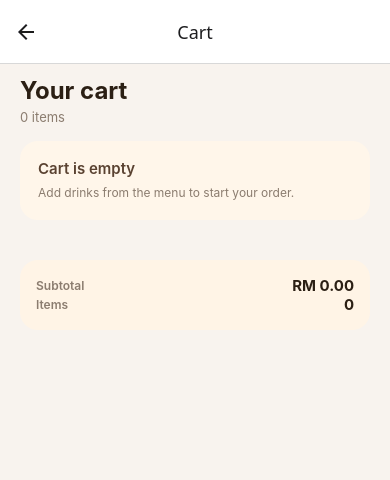
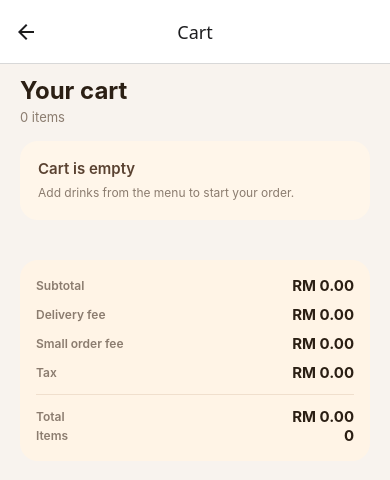
Before and after one commit to codemedavid/coffee-shop, a React Native app: screen /Cart in a window 390 px wide. Shown: the top 480 px of the page. Built offline with nearby package versions, Linux system fonts and the light colour scheme.

Commit message:
feat(cart): apply tax and fee totals
Calculate tax, delivery, and small-order fees in cart totals.
Surface fee breakdown and total in the cart summary.

```diff
--- a/src/data/cart.tsx
+++ b/src/data/cart.tsx
@@ -4,6 +4,13 @@ type CartCustomizations = {
   sizeLabel: string;
   sugarLabel: string;
   addOnLabels: string[];
+};
+
+type CartFees = {
+  tax: number;
+  delivery: number;
+  smallOrder: number;
+  total: number;
 };
 
 export type CartItem = {
@@ -19,6 +26,8 @@ export type CartItem = {
 type CartTotals = {
   subtotal: number;
   itemCount: number;
+  fees: CartFees;
+  total: number;
 };
 
 type CartContextValue = {
@@ -31,6 +40,26 @@ type CartContextValue = {
 };
 
 const CartContext = createContext<CartContextValue | undefined>(undefined);
+
+const feeRules = {
+  taxRate: 0.06,
+  deliveryFee: 5,
+  smallOrderMin: 20,
+  smallOrderFee: 2,
+};
+
+const emptyFees: CartFees = { tax: 0, delivery: 0, smallOrder: 0, total: 0 };
+
+const calculateFees = (subtotal: number): CartFees => {
+  if (subtotal <= 0) {
+    return emptyFees;
+  }
+  const delivery = feeRules.deliveryFee;
+  const smallOrder = subtotal < feeRules.smallOrderMin ? feeRules.smallOrderFee : 0;
+  const tax = subtotal * feeRules.taxRate;
+  const total = tax + delivery + smallOrder;
+  return { tax, delivery, smallOrder, total };
+};
 
 const normalizeKeyPart = (value: string) =>
   value.trim().toLowerCase().replace(/\s+/g, ' ');
@@ -54,15 +83,18 @@ export function CartProvider({ children }: { children: React.ReactNode }) {
   const [items, setItems] = useState<CartItem[]>([]);
 
   const totals = useMemo(
-    () =>
-      items.reduce<CartTotals>(
+    () => {
+      const baseTotals = items.reduce<CartTotals>(
         (acc, item) => {
           acc.itemCount += item.qty;
           acc.subtotal += item.unitPrice * item.qty;
           return acc;
         },
-        { subtotal: 0, itemCount: 0 },
-      ),
+        { subtotal: 0, itemCount: 0, fees: emptyFees, total: 0 },
+      );
+      const fees = calculateFees(baseTotals.subtotal);
+      return { ...baseTotals, fees, total: baseTotals.subtotal + fees.total };
+    },
     [items],
   );
 
--- a/src/screens/cart/CartScreen.tsx
+++ b/src/screens/cart/CartScreen.tsx
@@ -102,9 +102,36 @@ export default function CartScreen() {
           </View>
         )}
         <View style={styles.summaryCard}>
+          <View style={styles.summaryGroup}>
+            <View style={styles.summaryRow}>
+              <Text style={styles.summaryLabel}>Subtotal</Text>
+              <Text style={styles.summaryValue}>
+                {formatPrice(totals.subtotal)}
+              </Text>
+            </View>
+            <View style={styles.summaryRow}>
+              <Text style={styles.summaryLabel}>Delivery fee</Text>
+              <Text style={styles.summaryValue}>
+                {formatPrice(totals.fees.delivery)}
+              </Text>
+            </View>
+            <View style={styles.summaryRow}>
+              <Text style={styles.summaryLabel}>Small order fee</Text>
+              <Text style={styles.summaryValue}>
+                {formatPrice(totals.fees.smallOrder)}
+              </Text>
+            </View>
+            <View style={styles.summaryRow}>
+              <Text style={styles.summaryLabel}>Tax</Text>
+              <Text style={styles.summaryValue}>
+                {formatPrice(totals.fees.tax)}
+              </Text>
+            </View>
+          </View>
+          <View style={styles.summaryDivider} />
           <View style={styles.summaryRow}>
-            <Text style={styles.summaryLabel}>Subtotal</Text>
-            <Text style={styles.summaryValue}>{formatPrice(totals.subtotal)}</Text>
+            <Text style={styles.summaryLabel}>Total</Text>
+            <Text style={styles.summaryValue}>{formatPrice(totals.total)}</Text>
           </View>
           <View style={styles.summaryRow}>
             <Text style={styles.summaryLabel}>Items</Text>
@@ -263,6 +290,14 @@ const styles = StyleSheet.create({
     borderRadius: 18,
     padding: 16,
   },
+  summaryGroup: {
+    gap: 10,
+  },
+  summaryDivider: {
+    height: 1,
+    backgroundColor: '#f0dfcd',
+    marginVertical: 12,
+  },
   summaryRow: {
     flexDirection: 'row',
     justifyContent: 'space-between',
```
Also changed, not shown: .agents/tasks/prd-coffee.json.
